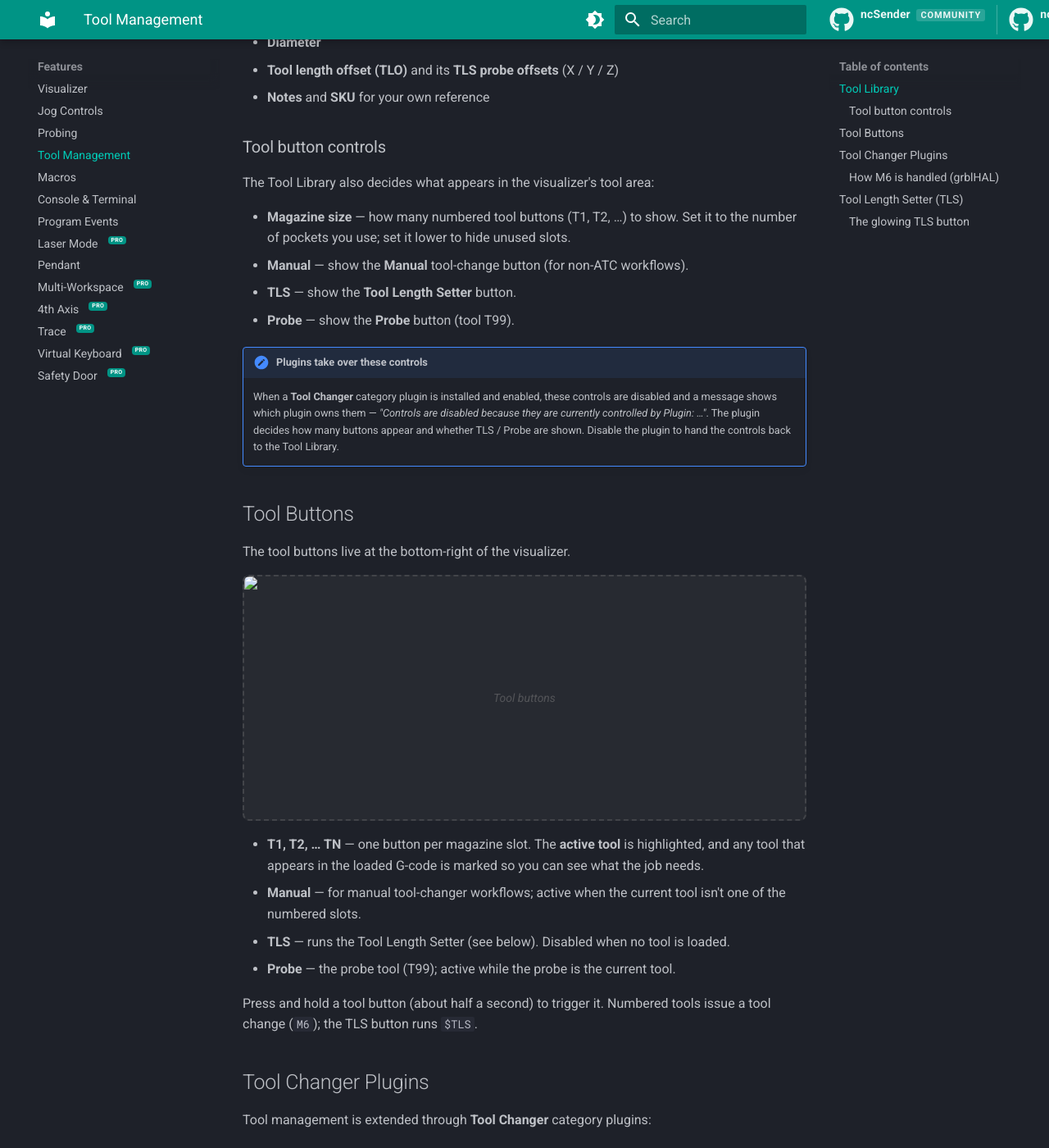
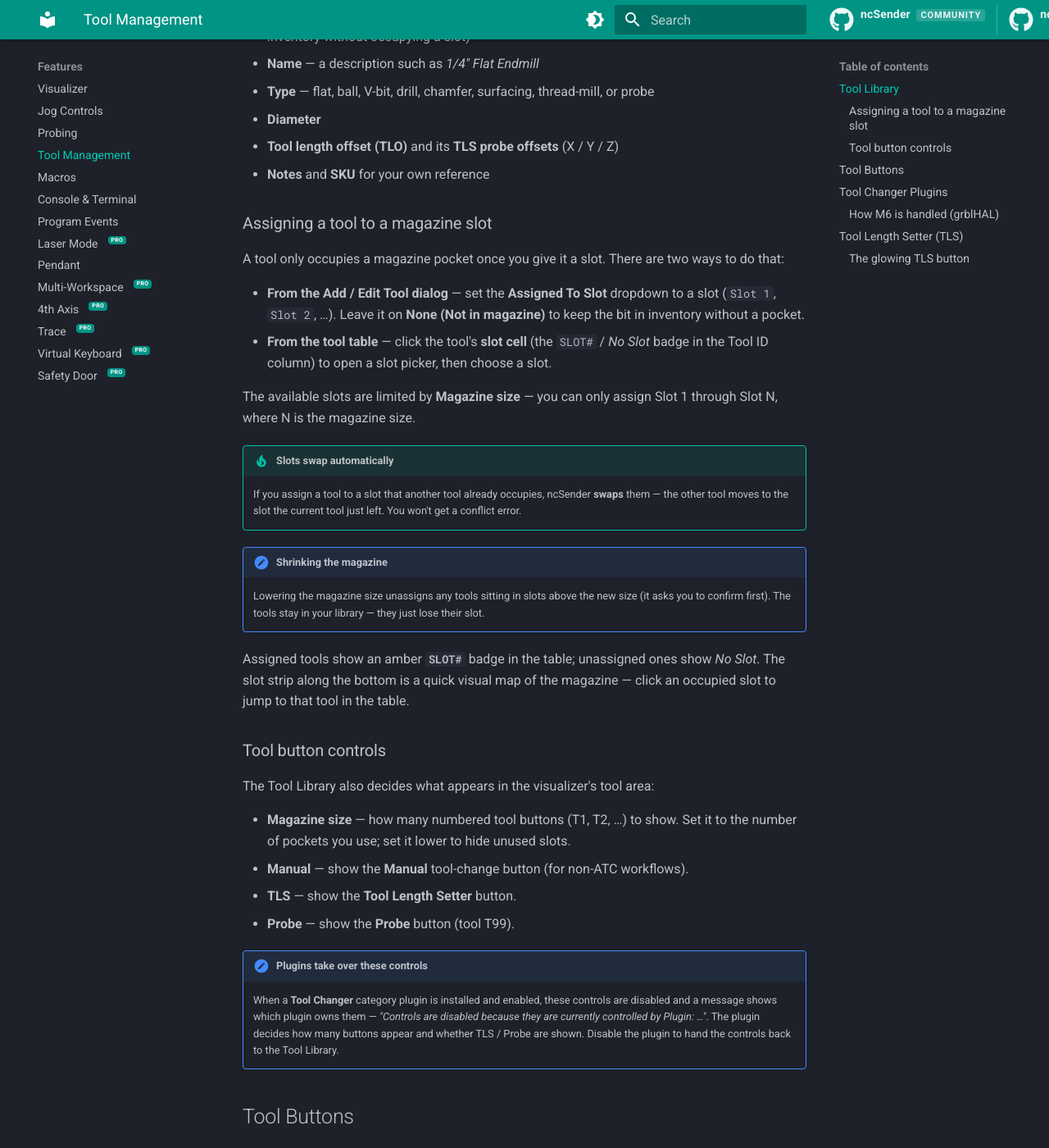
Before and after one commit to siganberg/ncSender.manual, an MkDocs documentation site: the page built from docs/features/tool-management.md, in a window 1280 px wide and 1400 px high, scrolled down 933 px. Shown: the whole window at 82% size. Built offline with MkDocs 1.6.1 and Material for MkDocs 9.7.7, drawn with Linux system fonts in a browser that asks for light colours; comment, search, counter and statistics services are not loaded; some of the changed text lies outside the part shown.

Commit message:
Complete Tool Management images and slot-assignment guide
Add Tool Library, tool buttons, glowing TLS, and TLR warning images.
Add a guide for assigning tools to magazine slots (dialog dropdown and
in-table slot picker, auto-swap, magazine-size limits). Fix the TLR
dialog button label to "Zero Z Anyway". Drop the unused TLS-sequence
animation placeholder.

Co-Authored-By: Claude Opus 4.8 (1M context) <noreply@anthropic.com>

```diff
--- a/docs/features/tool-management.md
+++ b/docs/features/tool-management.md
@@ -22,6 +21,33 @@ Add, edit, and delete tools here. Each tool holds:
 - **Diameter**
 - **Tool length offset (TLO)** and its **TLS probe offsets** (X / Y / Z)
 - **Notes** and **SKU** for your own reference
+
+### Assigning a tool to a magazine slot
+
+A tool only occupies a magazine pocket once you give it a slot. There are two ways to do
+that:
+
+- **From the Add / Edit Tool dialog** — set the **Assigned To Slot** dropdown to a slot
+  (`Slot 1`, `Slot 2`, …). Leave it on **None (Not in magazine)** to keep the bit in
+  inventory without a pocket.
+- **From the tool table** — click the tool's **slot cell** (the `SLOT#` / *No Slot* badge
+  in the Tool ID column) to open a slot picker, then choose a slot.
+
+The available slots are limited by **Magazine size** — you can only assign Slot 1 through
+Slot N, where N is the magazine size.
+
+!!! tip "Slots swap automatically"
+    If you assign a tool to a slot that another tool already occupies, ncSender **swaps**
+    them — the other tool moves to the slot the current tool just left. You won't get a
+    conflict error.
+
+!!! note "Shrinking the magazine"
+    Lowering the magazine size unassigns any tools sitting in slots above the new size (it
+    asks you to confirm first). The tools stay in your library — they just lose their slot.
+
+Assigned tools show an amber **`SLOT#`** badge in the table; unassigned ones show
+*No Slot*. The slot strip along the bottom is a quick visual map of the magazine — click
+an occupied slot to jump to that tool in the table.
 
 ### Tool button controls
 
@@ -44,8 +70,7 @@ The Tool Library also decides what appears in the visualizer's tool area:
 
 The tool buttons live at the bottom-right of the visualizer.
 
-<!-- TODO: Screenshot of tool buttons in the visualizer footer -->
-![Tool buttons](../assets/images/features/tool-buttons.png){ .placeholder }
+![Tool buttons](../assets/images/features/tool-buttons.png)
 
 - **T1, T2, … TN** — one button per magazine slot. The **active tool** is highlighted, and
   any tool that appears in the loaded G-code is marked so you can see what the job needs.
@@ -106,28 +131,23 @@ changes. Pressing **TLS** (or running `$TLS`) performs the measurement:
 3. Sets the tool length offset for the current tool.
 4. Restores the normal probe source and returns to the previous XY position.
 
-<!-- TODO: GIF/WebP animation of TLS probing sequence -->
-![TLS probing](../assets/images/features/tool-tls.webp){ .placeholder }
-
 ### The glowing TLS button
 
 When a tool is loaded but its length hasn't been measured yet, the **TLS button pulses
 with a red glow**. It's a reminder that no Tool Length Reference is set — run TLS before
 you rely on Z.
 
-<!-- TODO: Screenshot of the glowing TLS button -->
-![Glowing TLS button](../assets/images/features/tool-tls-glow.png){ .placeholder }
+![Glowing TLS button](../assets/images/features/tool-tls-glow.png)
 
-If you try to **set Z0 without a Tool Length Reference**, ncSender interrupts with a
-warning dialog — *"Tool Length Reference Not Set"* — explaining that zeroing Z without a
-TLR can cause unpredictable Z offsets during tool changes. You can:
+If you try to **set Z0 (material height) without a Tool Length Reference**, ncSender
+interrupts with a warning dialog — *"Tool Length Reference Not Set"* — explaining that
+zeroing Z without a TLR can cause unpredictable Z offsets during tool changes. You can:
 
 - **Run TLS** — measure now to establish the reference (recommended), or
-- **Continue Anyway** — proceed and set Z0 without a TLR, or
+- **Zero Z Anyway** — proceed and set Z0 without a TLR, or
 - **Cancel**.
 
-<!-- TODO: Screenshot of the Tool Length Reference warning dialog -->
-![Tool Length Reference warning](../assets/images/features/tool-tlr-dialog.png){ .placeholder }
+![Tool Length Reference warning](../assets/images/features/tool-tlr-dialog.png)
 
 !!! warning "Laser mode"
     Tool buttons and the TLS glow/warning don't apply in laser mode — there's no tool
```
Also changed, not shown: other parts of docs/features/tool-management.md (+1 -2 lines), docs/assets/images/features/tool-buttons.png (added), docs/assets/images/features/tool-library.webp (added), docs/assets/images/features/tool-tlr-dialog.png (added), docs/assets/images/features/tool-tls-glow.png (added).
